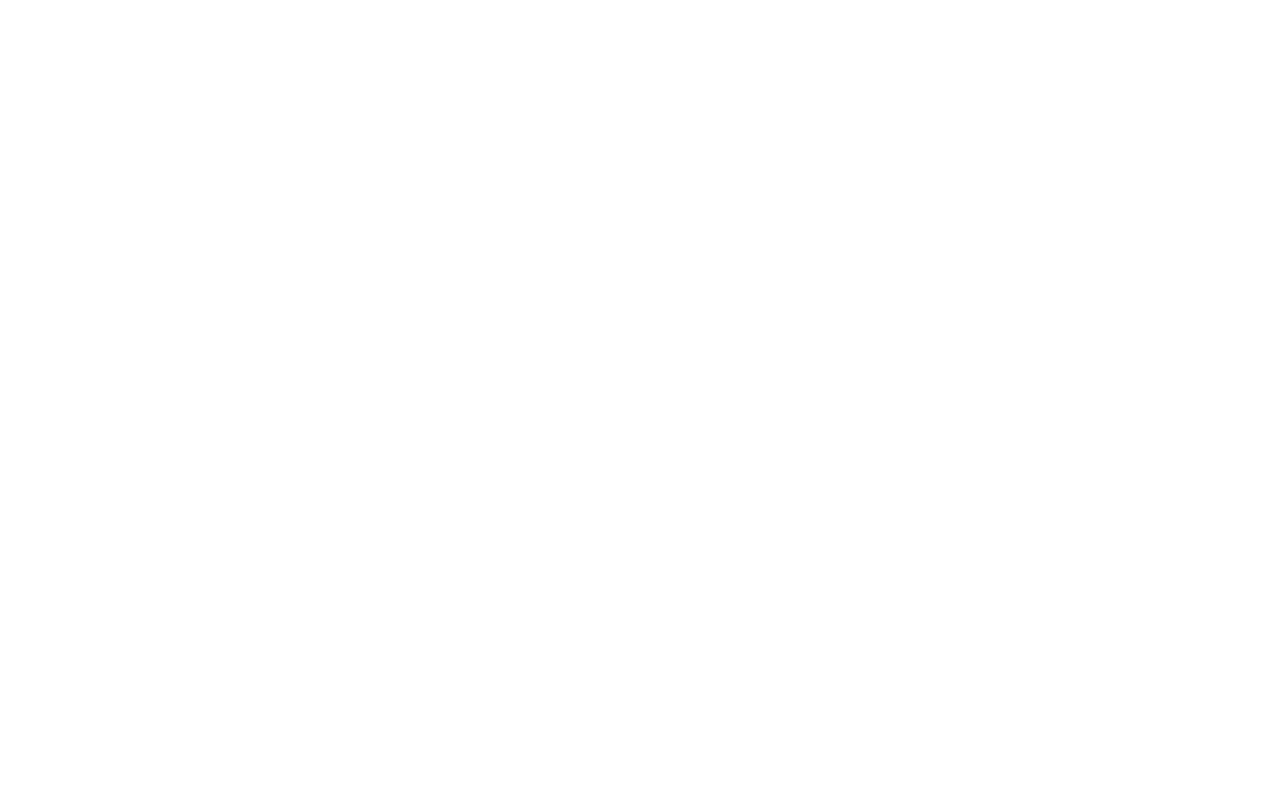
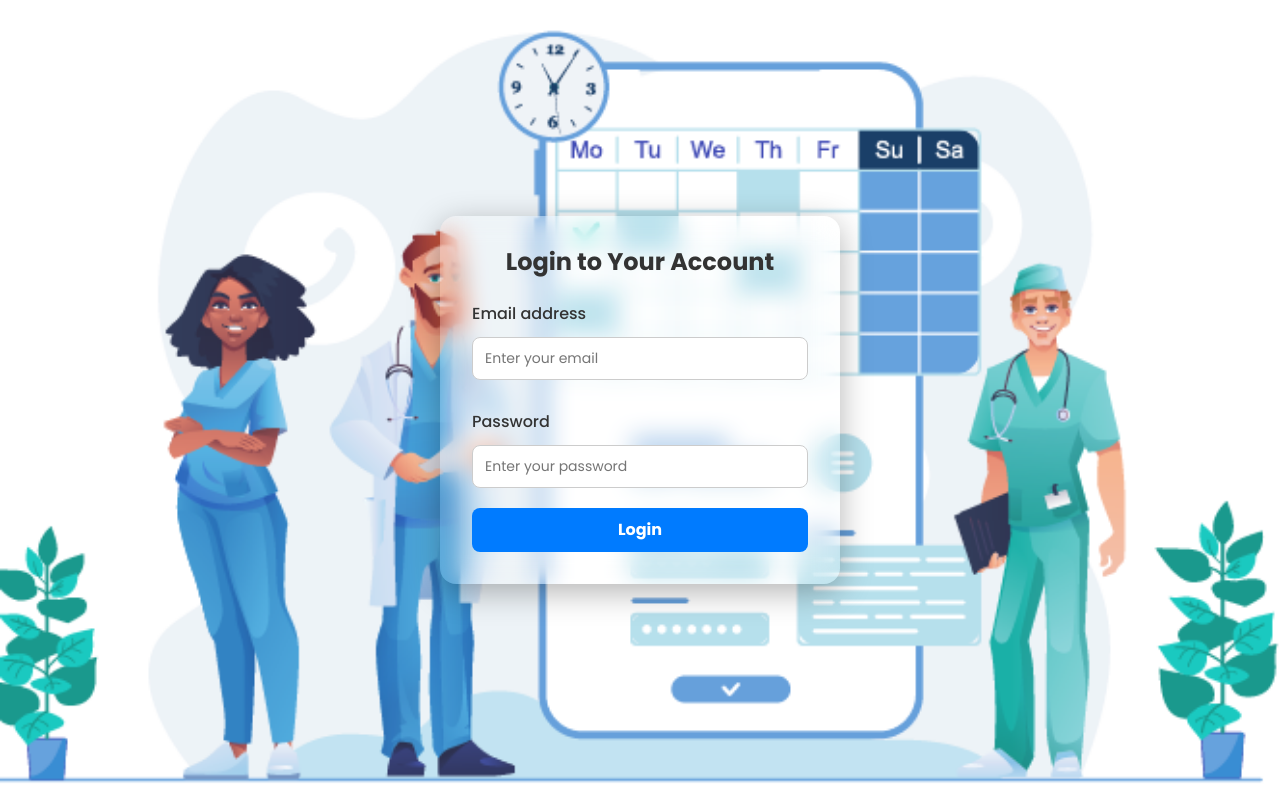
Before and after one commit to thepavansai/HealthNest, a React (Create React App) app in the folder Front-End/healthnest/: page /admin/login in a window 1280 px wide. Before the commit this address had no page. Built offline with nearby package versions, Linux system fonts and the light colour scheme.

Commit message:
admin login updated

```diff
--- a/Front-End/healthnest/src/App.js
+++ b/Front-End/healthnest/src/App.js
@@ -26,6 +26,7 @@
 import Remedies from './components/Remedies.js';
 import UserFeedback from './pages/UserFeedback.js';
 import DoctorViewAppointments from './pages/DoctorViewAppointments.js';
+import AdminLogin from './pages/Admin/AdminLogin.js';
 
 
 function App() {
@@ -48,7 +49,7 @@
           <Route path="/suggestions" element={<Remedies />} />
           <Route path="/editprofile" element={<UserEditProfile />} />
           <Route path="/user/viewappointments" element={<ViewAppointments />} />
-
+          <Route path="/admin/login" element={<AdminLogin/>}/>
           <Route path="/user/feedback" element={<UserFeedback/>}/>
           <Route path="/admin/managedoctors" element={<ManageDoctors />} />
           <Route path="/admin/manageusers" element={<ManageUsers />} />
--- a/Front-End/healthnest/src/pages/Admin/AdminLogin.css
+++ b/Front-End/healthnest/src/pages/Admin/AdminLogin.css
@@ -0,0 +1,99 @@
+/* Fullscreen overlay */
+.admin-login-bg {
+    height: 100vh;
+    width: 100%;
+    background-size: cover;
+    background-position: center;
+    position: relative;
+    display: flex;
+    justify-content: center; /* changed from flex-end */
+    align-items: center;     /* ensure vertical center */
+  }
+
+  .admin-login-overlay {
+    width: 100%;
+    height: 100%;
+    background-color: rgba(255, 255, 255, 0.1);
+    display: flex;
+    justify-content: center; /* changed from flex-end */
+    align-items: center;
+    padding: 2rem;
+  }
+
+
+  /* Login form card */
+  .login-form-card {
+    background: rgba(255, 255, 255, 0.1);
+    backdrop-filter: blur(12px);
+    -webkit-backdrop-filter: blur(12px);
+    color: white;
+    padding: 2rem;
+    border-radius: 16px;
+    box-shadow: 0 8px 32px rgba(0, 0, 0, 0.3);
+    width: 100%;
+    max-width: 400px;
+  }
+
+  /* Title */
+  .login-title {
+    text-align: center;
+    margin-bottom: 25px;
+    font-size: 1.5rem;
+    font-weight: bold;
+    color: #333;
+  }
+
+  /* Form elements */
+  input[type="text"],
+  input[type="password"] {
+    width: 100%;
+    padding: 10px 12px;
+    margin-top: 6px;
+    margin-bottom: 20px;
+    border: 1px solid #ccc;
+    border-radius: 8px;
+    font-size: 14px;
+  }
+
+  /* Labels */
+  label {
+    font-weight: 500;
+    color: #555;
+  }
+
+  /* Login button */
+  button[type="submit"] {
+    width: 100%;
+    padding: 10px;
+    background-color: #007bff;
+    color: white;
+    border: none;
+    border-radius: 8px;
+    font-weight: bold;
+    cursor: pointer;
+    font-size: 16px;
+    transition: background-color 0.2s ease;
+  }
+
+  button[type="submit"]:hover {
+    background-color: #0056b3;
+  }
+
+  /* Alerts */
+  .alert {
+    padding: 10px 15px;
+    margin-bottom: 15px;
+    border-radius: 8px;
+    font-size: 14px;
+    text-align: center;
+  }
+
+  .alert-success {
+    background-color: #d4edda;
+    color: #155724;
+  }
+
+  .alert-danger {
+    background-color: #f8d7da;
+    color: #721c24;
+  }
--- a/Front-End/healthnest/src/pages/Admin/AdminLogin.js
+++ b/Front-End/healthnest/src/pages/Admin/AdminLogin.js
@@ -1,46 +1,36 @@
 import { useState } from "react";
 import { useNavigate } from "react-router-dom";
-import axios from "axios";
-import "./DoctorLogin.css";
+import "./AdminLogin.css";
 
-const DoctorLogin = () => {
+const AdminLogin = () => {
   const [emailId, setEmailId] = useState("");
   const [password, setPassword] = useState("");
   const [message, setMessage] = useState("");
   const [isError, setIsError] = useState(false);
   const navigate = useNavigate();
 
-  const handleLogin = async (e) => {
+  const handleLogin = (e) => {
     e.preventDefault();
     setMessage("");
 
-    try {
-      const res = await axios.post("http://localhost:8080/admin-login", {
-        emailId,
-        password,
-      });
-
-      if (res.data.message === "Login successful") {
+    if (emailId === "admin" && password === "admin") {
       setIsError(false);
       setMessage("Login successful! Redirecting...");
 
-        setTimeout(() => navigate("/admin"), 500);
+      setTimeout(() => navigate("/admin"), 1000);
     } else {
       setIsError(true);
-        setMessage(res.data.message);
-      }
-    } catch (err) {
-      setIsError(true);
-      if (err.response && err.response.status === 401) {
-        setMessage(err.response.data.message || "Invalid credentials");
-      } else {
-        setMessage("An error occurred during login.");
-      }
+      setMessage("Invalid email or password.");
     }
   };
 
   return (
-
+    <div
+    className="admin-login-bg"
+    style={{
+      backgroundImage: `url(${process.env.PUBLIC_URL + "/images/AdminLogin.jpg"})`,
+    }}
+  >
     <div className="admin-login-overlay">
       <div className="login-form-card">
         <h2 className="login-title">Login to Your Account</h2>
@@ -58,7 +48,7 @@
           <div>
             <label>Email address</label>
             <input
-                type="email"
+              type="text"
               placeholder="Enter your email"
               value={emailId}
               onChange={(e) => setEmailId(e.target.value)}
@@ -81,8 +71,8 @@
         </form>
       </div>
     </div>
-
+    </div>
   );
 };
 
-export default DoctorLogin;
+export default AdminLogin;
```
Also changed, not shown: Front-End/healthnest/public/images/AdminLogin.jpg (added). Lines whose indentation alone changed are shown as unchanged.
